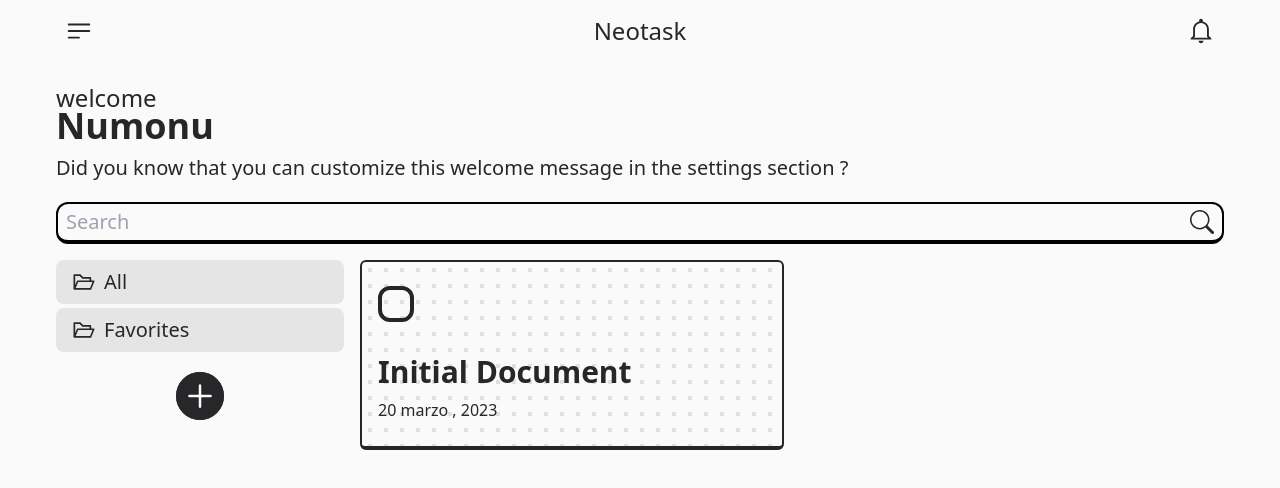
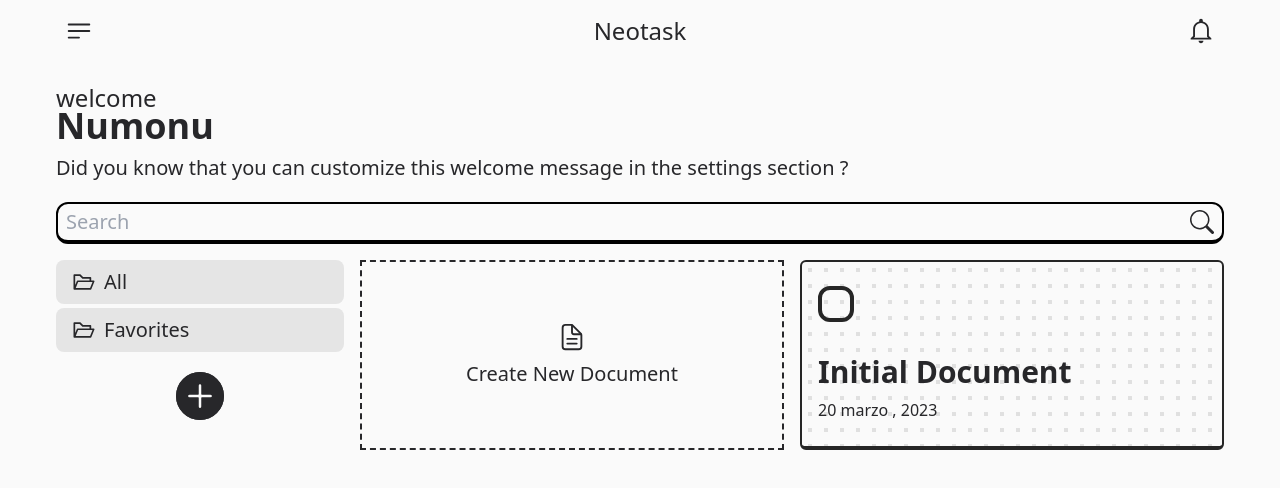
Before and after one commit to Numonu/neotask, a Next.js app: page /dashboard in a window 1280 px wide. Shown: the top 488 px of the page. Built offline with nearby package versions, Linux system fonts and the light colour scheme.

Commit message:
he importado el componente createDoc en dashboardTasks

```diff
--- a/src/components/molecules/DashboardTasks.jsx
+++ b/src/components/molecules/DashboardTasks.jsx
@@ -1,12 +1,14 @@
 import { useContext } from "react";
+import { dataContext } from "../organisms/DashboardWorkspace";
+import CreateDoc from "../atoms/CreateDoc";
 import Task from "../atoms/Task";
-import { dataContext } from "../organisms/DashboardWorkspace";
 
 export default function DashboardTasks() {
 	const {data , folderFocus} = useContext(dataContext);
 	return (
 		<>
 			<div className="grid grid-cols-1 gap-4 lg:grid-cols-2">
+				<CreateDoc/>
 				{
 					data[folderFocus].documents.map(e => {
 						return <Task key={e.title} title={e.title} date={"20 marzo , 2023"}/>
```
